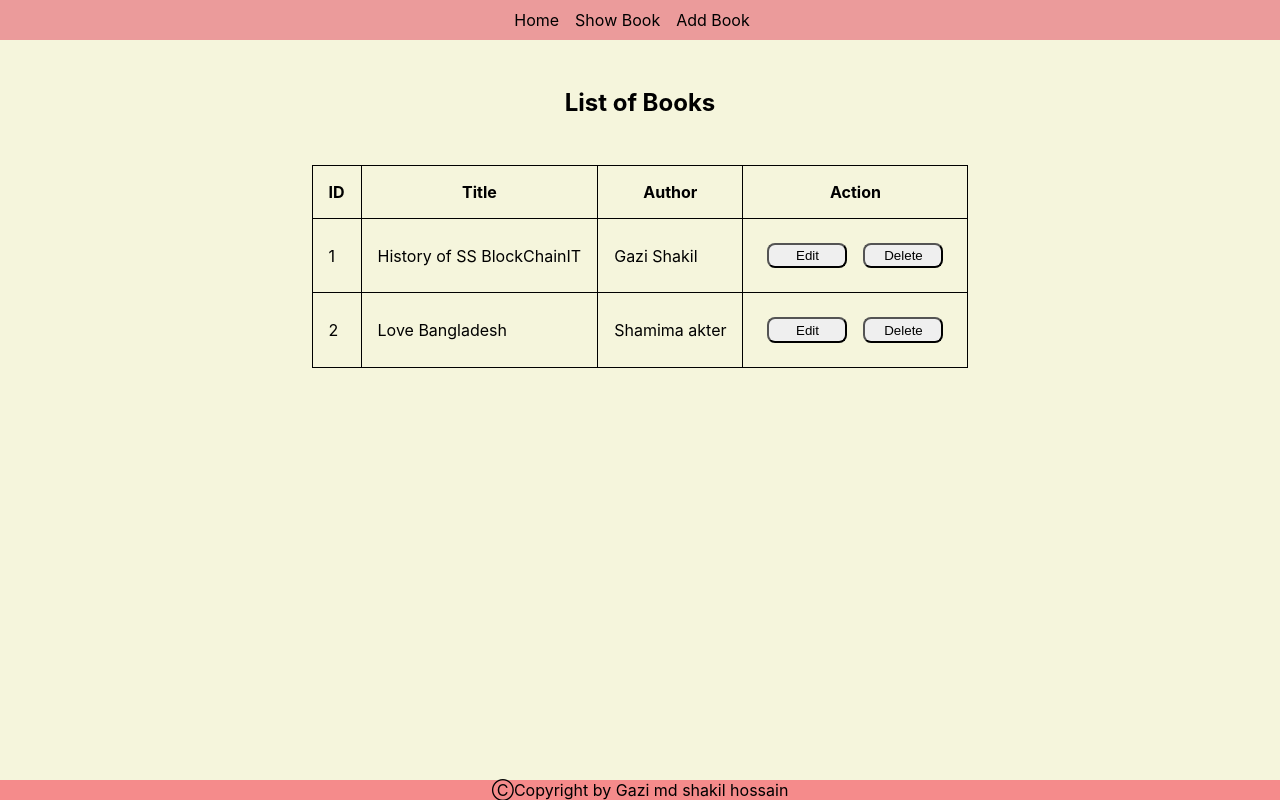
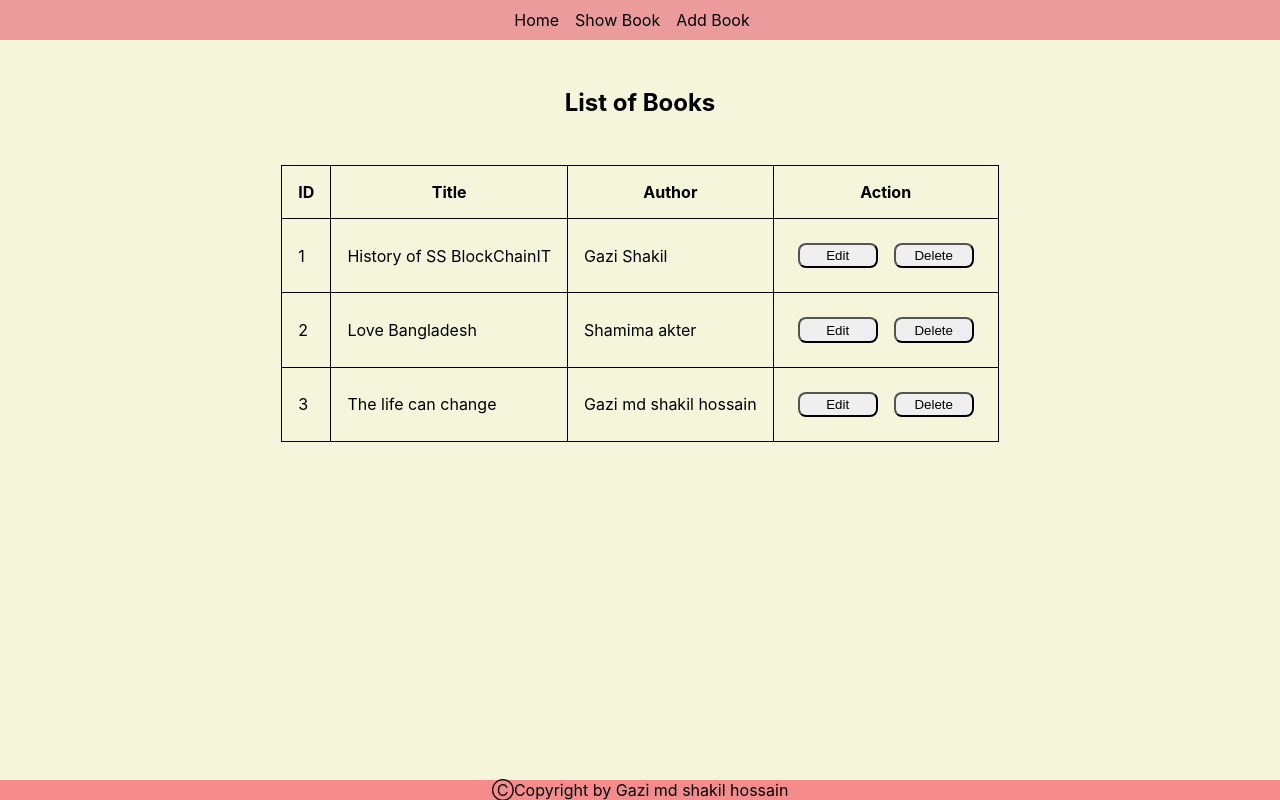
Before and after one commit to ShakiLhossain900/react-CRUD-app-using-redux-toolkit, a React (Create React App) app: page /show-book in a window 1280 px wide. Built offline with nearby package versions, Linux system fonts and the light colour scheme.

Commit message:
problem is solved

```diff
--- a/src/features/books/BooksSlice.js
+++ b/src/features/books/BooksSlice.js
@@ -6,6 +6,8 @@ const initialBooks = {
   books: [
     { id: '1', title: "History of SS BlockChainIT", author: "Gazi Shakil" },
     { id: '2', title: "Love Bangladesh", author: "Shamima akter" },
+    { id: '3', title: "The life can change", author: "Gazi md shakil hossain" },
+
   ],
 };
 
```
Also changed, not shown: src/features/books/BooksView.jsx (+6 -4 lines).
